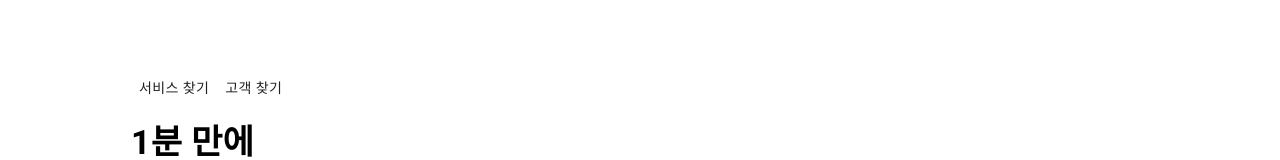
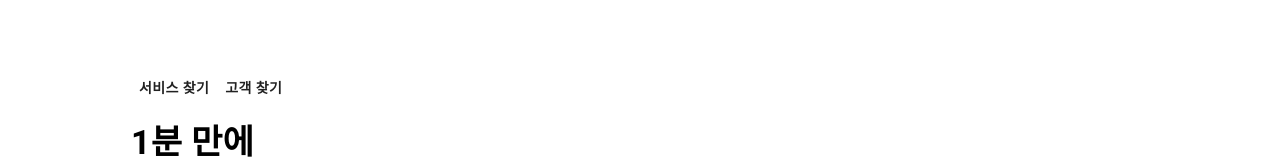
Before and after one commit to devryyeong/The-Master, a React (Create React App) app: page / in a window 1280 px wide. Shown: the part 192-352 px from the top of the page. Built offline with nearby package versions, Linux system fonts and the light colour scheme.

Commit message:
주석수정

```diff
--- a/src/components/FindMasterPage/SearchCategory.js
+++ b/src/components/FindMasterPage/SearchCategory.js
@@ -66,5 +66,3 @@ export default function SearchCategory(){
         </div>
     );
 }
-
-// 지역, 카테고리 text align left ???
--- a/src/components/MainPage/Search.js
+++ b/src/components/MainPage/Search.js
@@ -5,8 +5,8 @@ import { Button, Typography, InputBase } from '@material-ui/core';
 import SearchIcon from '@material-ui/icons/Search';
 
 const useStyles = makeStyles((theme)=>({
-    mininav: {
-        //padding: '0 20px',
+    findBtn: {
+        fontWeight: "bold",
     },
     text: {
         flexGrow: 1,
@@ -49,9 +49,9 @@ export default function Search(){
     const classes = useStyles();
     return (
         <div>
-            <div className={classes.mininav}>
-                <Button>서비스 찾기</Button>
-                <Button>고객 찾기</Button>
+            <div>
+                <Button className={classes.findBtn}>서비스 찾기</Button>
+                <Button className={classes.findBtn}>고객 찾기</Button>
             </div>
             <Typography variant="h4" className={classes.text}>
                 1분 만에<br></br>고수를 찾아드려요
```
